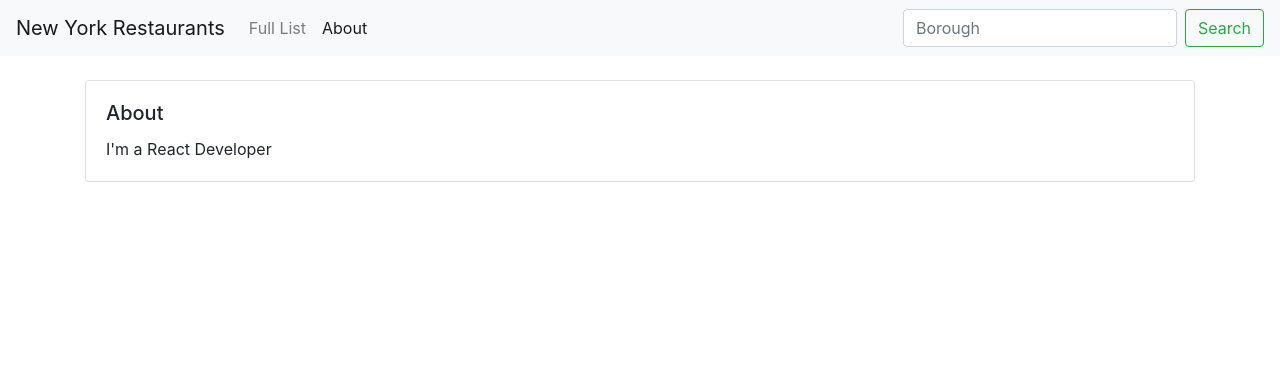
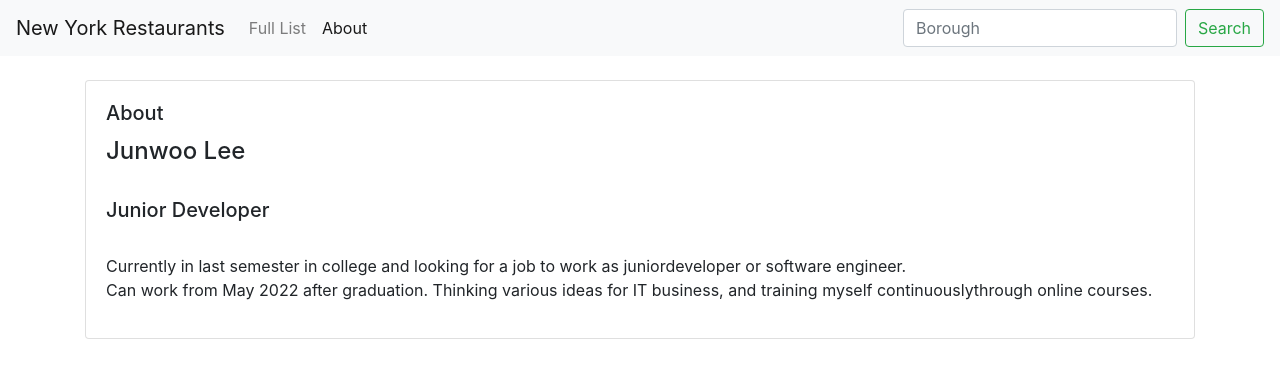
Before and after one commit to joon5582/Restaurants_react, a React (Create React App) app: page /about in a window 1280 px wide. Shown: the top 378 px of the page. Built offline with nearby package versions, Linux system fonts and the light colour scheme.

Commit message:
change about

```diff
--- a/src/About.js
+++ b/src/About.js
@@ -9,7 +9,10 @@ export default function About() {
                 <Card.Body>
                     <Card.Title>About</Card.Title>
                     <Card.Text>
-                        I'm a React Developer
+                    <h4>Junwoo Lee</h4><br/>
+                    <h5>Junior Developer</h5><br/>
+                    <p>Currently in last semester in college and looking for a job to work as juniordeveloper or software engineer.<br/> Can work from May 2022 after graduation.
+                    Thinking various ideas for IT business, and training myself continuouslythrough online courses.</p>
                     </Card.Text>
                 </Card.Body>
             </Card>
```
